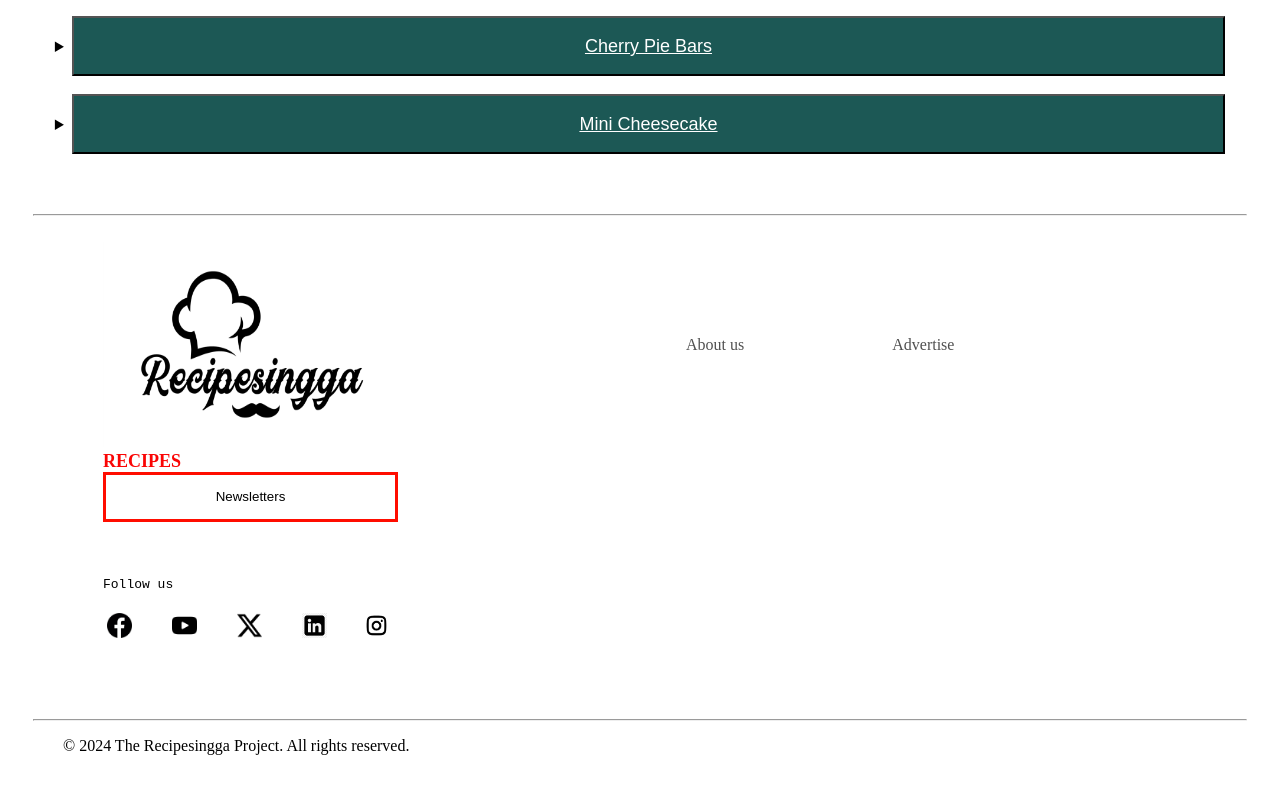
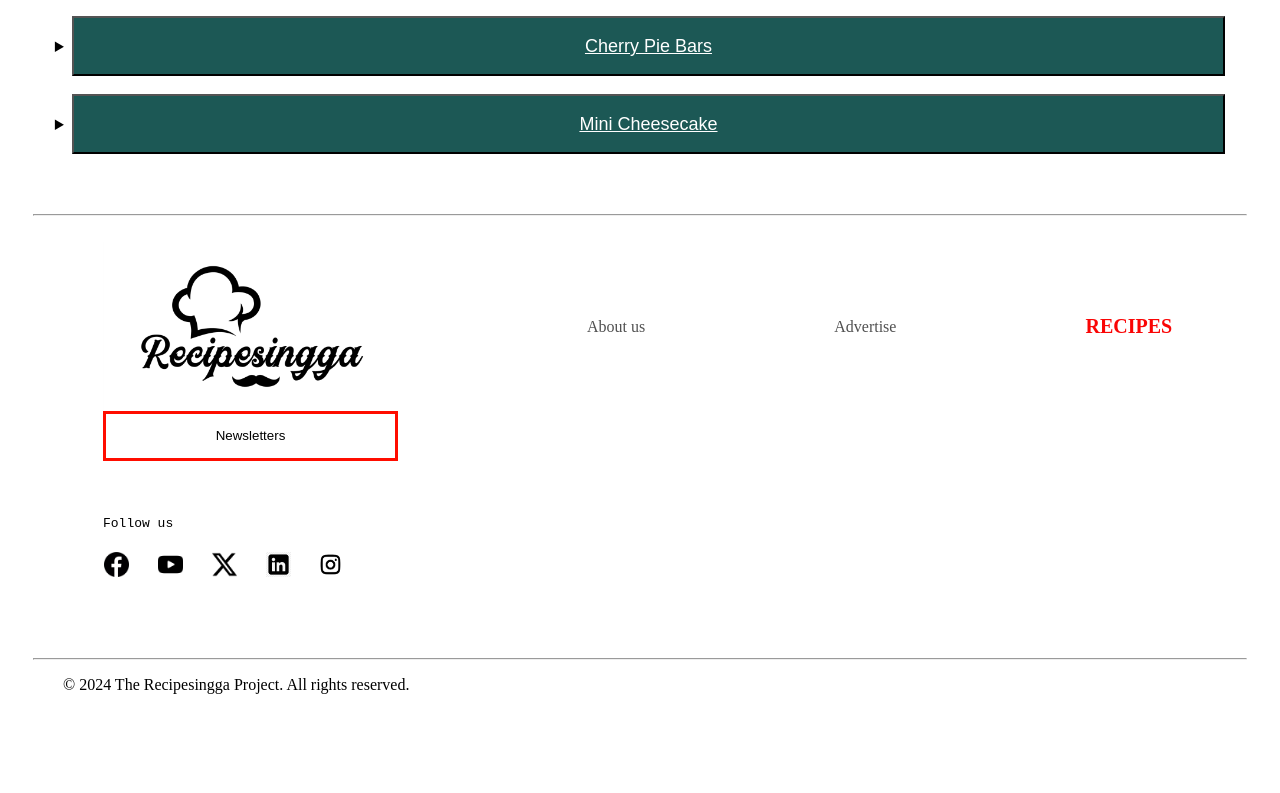
Before and after one commit to gingagnig/odin_recipes, a plain HTML site: page index.html in a window 1280 px wide. Shown: the part 1920-2713 px from the top of the page. After the commit the page ends 2656 px from the top, so only its background shows below. Drawn offline with Linux system fonts and the light colour scheme.

Commit message:
COmpleted footer section in CSS external. Need to Understand how to make two section parallel.

```diff
--- a/index.html
+++ b/index.html
@@ -176,15 +176,16 @@
 
             <br><hr><br>
 
-            <footer style="margin-left: 70px; margin-right: 70px; margin-bottom: 50px; background-color: #ffffff; vertical-align: -webkit-baseline-middle;">
-                <img src="./img/logo.png" alt="Recipesingga logo png" style="width: 295px; height: 205px; vertical-align: -webkit-baseline-middle;"> &nbsp;&nbsp;&nbsp;&nbsp;&nbsp;&nbsp;&nbsp;&nbsp;&nbsp;&nbsp;&nbsp;&nbsp;&nbsp;&nbsp;&nbsp;&nbsp;&nbsp;&nbsp;&nbsp;&nbsp;&nbsp;&nbsp;&nbsp;&nbsp;&nbsp;&nbsp;&nbsp;&nbsp;&nbsp;&nbsp;&nbsp;&nbsp;&nbsp;&nbsp;&nbsp;&nbsp;&nbsp;&nbsp;&nbsp;&nbsp;&nbsp;&nbsp;&nbsp;&nbsp;&nbsp;&nbsp;&nbsp;&nbsp;&nbsp;&nbsp;&nbsp;&nbsp;&nbsp;&nbsp;&nbsp;&nbsp;&nbsp;&nbsp;&nbsp;&nbsp;&nbsp;&nbsp;&nbsp;&nbsp;&nbsp;&nbsp;&nbsp;&nbsp;&nbsp;&nbsp;
-                <text style="vertical-align: -webkit-baseline-middle; color: #505050;">  About us  </text>&nbsp;&nbsp;&nbsp;&nbsp;&nbsp;&nbsp;&nbsp;&nbsp;&nbsp;&nbsp;&nbsp;&nbsp;&nbsp;&nbsp;&nbsp;&nbsp;&nbsp;&nbsp;&nbsp;&nbsp;&nbsp;&nbsp;&nbsp;&nbsp;&nbsp;&nbsp;&nbsp;&nbsp;&nbsp;&nbsp;&nbsp;&nbsp;&nbsp;&nbsp;&nbsp;
-                <text style="vertical-align: -webkit-baseline-middle; color: #505050;">  Advertise </text>&nbsp;&nbsp;&nbsp;&nbsp;&nbsp;&nbsp;&nbsp;&nbsp;&nbsp;&nbsp;&nbsp;&nbsp;&nbsp;&nbsp;&nbsp;&nbsp;&nbsp;&nbsp;&nbsp;&nbsp;&nbsp;&nbsp;&nbsp;&nbsp;&nbsp;&nbsp;&nbsp;&nbsp;&nbsp;&nbsp;&nbsp;&nbsp;&nbsp;&nbsp;&nbsp;
-                <text style="vertical-align: -webkit-baseline-middle; color: #fa0505;"> <font size="+1"> <strong> RECIPES </font> </strong> </text>
+            <footer class="footer">
+                <img class="logofooter" src="./img/logo.png" alt="Recipesingga logo png">
+                <text class="about">  About us  </text>
+                <text class="adv">  Advertise </text>
+                <text class="rec"> <strong> RECIPES </strong> </text>
+
 
                 <br>
 
-                <button style="height: 50px; width: 295px; background-color: #ffffff; border: 3px solid #ff0d00;">
+                <button class="news">
                     Newsletters
                 </button>
 
@@ -198,16 +199,16 @@
 
 
 
-                <img src="./img/faceicon.png" alt="facebook icon" style="width: 25px; height: 25px; vertical-align: -webkit-baseline-middle; margin-left: 4px;">&nbsp;&nbsp;&nbsp;&nbsp;&nbsp;&nbsp;&nbsp;&nbsp;&nbsp;
-                <img src="./img/youtubeicon.png" alt="youtube icon" style="width: 25px; height: 25px; vertical-align: -webkit-baseline-middle">&nbsp;&nbsp;&nbsp;&nbsp;&nbsp;&nbsp;&nbsp;&nbsp;&nbsp;
-                <img src="./img/xicon.png" alt="X icon" style="width: 25px; height: 25px; vertical-align: -webkit-baseline-middle">&nbsp;&nbsp;&nbsp;&nbsp;&nbsp;&nbsp;&nbsp;&nbsp;&nbsp;
-                <img src="./img/linkedinicon.png" alt="Linkedin icon" style="width: 25px; height: 25px; vertical-align: -webkit-baseline-middle">&nbsp;&nbsp;&nbsp;&nbsp;&nbsp;&nbsp;&nbsp;
-                <img src="./img/instaicon.png" alt="instagram icon" style="width: 35px; height: 35px; vertical-align: -webkit-baseline-middle">
+                <img class="iconfoot" src="./img/faceicon.png" alt="facebook icon">
+                <img class="iconfoot s" src="./img/youtubeicon.png" alt="youtube icon">
+                <img class="iconfoot s" src="./img/xicon.png" alt="X icon">
+                <img class="iconfoot s" src="./img/linkedinicon.png" alt="Linkedin icon">
+                <img class="iconfoot s in" src="./img/instaicon.png" alt="instagram icon">
 
             </footer>
 
             <br><hr>
-            <p style="margin-left: 30px;">
+            <p class="copyright">
                 © 2024 The Recipesingga Project. All rights reserved.
             </p>
             <br>
--- a/styles.css
+++ b/styles.css
@@ -76,3 +76,68 @@ nav {
 #aboutus {
     margin-left: 74px;
 }
+
+
+
+
+
+
+
+
+
+
+
+.footer {
+    margin-left: 70px;
+    margin-right: 70px;
+    margin-bottom: 50px;
+    background-color: rgb(255, 255, 255);
+    vertical-align: -webkit-baseline-middle;
+}
+
+.logofooter {
+    width: 295px;
+    height: auto;
+    vertical-align: -webkit-baseline-middle;
+}
+
+.about,
+.adv,
+.rec {
+    vertical-align: -webkit-baseline-middle;
+    color: rgb(80, 80, 80);
+    margin-left: 185px;
+}
+
+.rec {
+    color: rgb(250, 5, 5);
+    font-size: 20px;
+}
+
+.news {
+    height: 50px;
+    width: 295px;
+    background-color: rgb(255, 255, 255);
+    border: 3px solid rgb(255, 13, 0);
+}
+
+.iconfoot {
+    width: 25px;
+    height: auto;
+    vertical-align: -webkit-baseline-middle;
+    margin-left: 1px;
+}
+
+.iconfoot.s {
+    margin-left: 25px;
+}
+
+.iconfoot.s.in {
+    width: 35px;
+    height: auto;
+    margin-left: 18px;
+}
+
+.copyright {
+    margin-left: 30px;
+}
```
